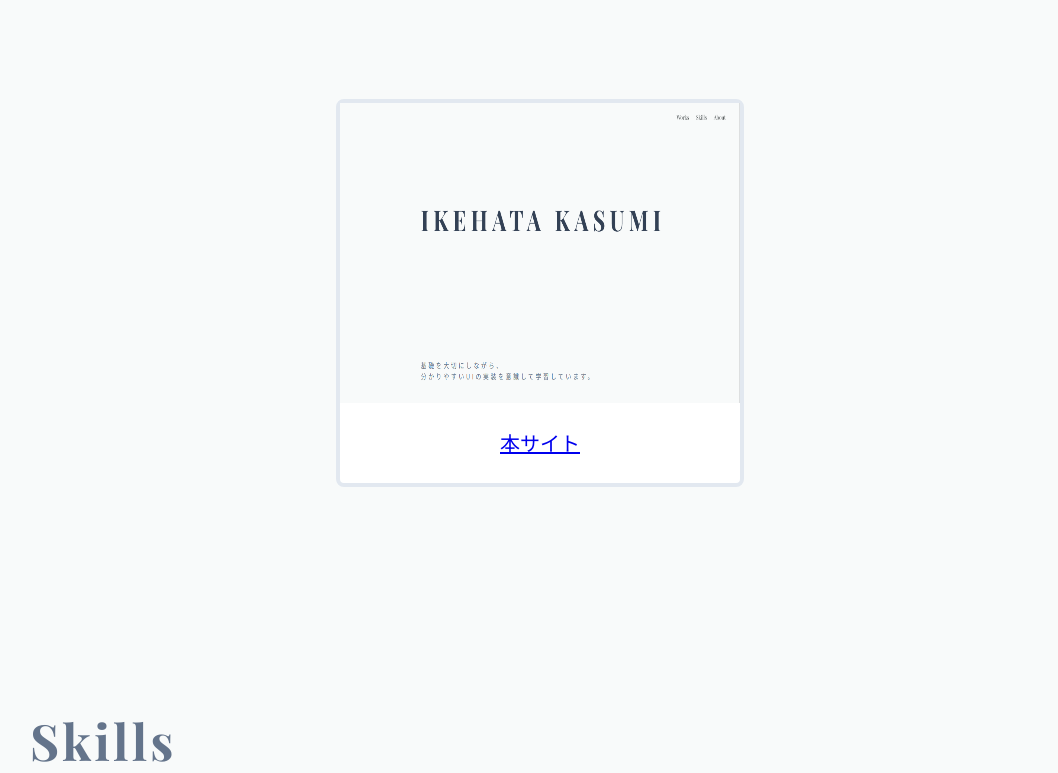
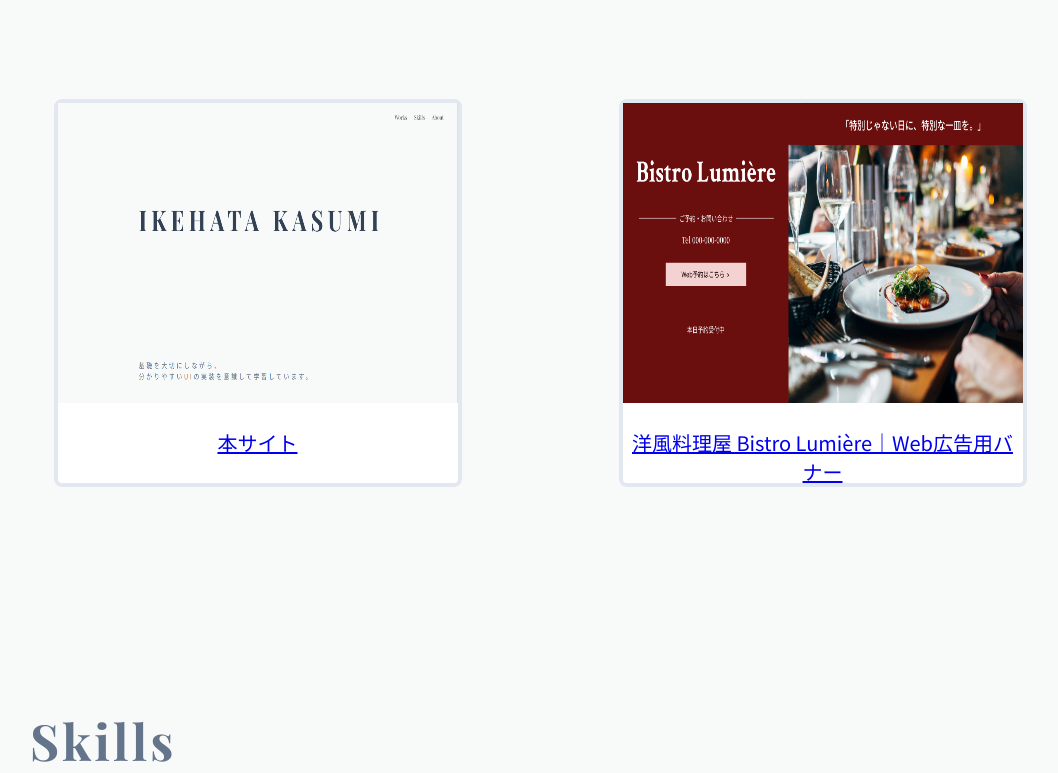
Before and after one commit to ikehatakasumi-del/myportfolio, a Next.js app: page / in a window 1280 px wide. Shown: the part 1487-2260 px from the top of the page, without its empty margins (100-1158 px from the left). Built offline with nearby package versions, Linux system fonts and the light colour scheme; a web font is replaced by a local one.

Commit message:
詳細ページの更新

```diff
--- a/app/(main)/page.js
+++ b/app/(main)/page.js
@@ -77,7 +77,7 @@ const Home = () => {
                         小さな変化に気づくことの重要性を学びました。<br/>
                     </p>
                     <p>
-                        現在は⚪︎⚪︎を目指して学習しています。<br/>
+                        現在はエンジニアを目指して学習しています。<br/>
                         看護師として培った<strong>「相手の立場に立って考える姿勢」</strong>は、<br/>
                         ユーザーにとって使いやすいUIを考える上でも<br/>
                         活かせると考えています。<br/>
--- a/app/layout.js
+++ b/app/layout.js
@@ -1,7 +1,8 @@
 import './globals.css';
 
 export const metadata = {
-  title: 'My Portfolio',
+  title: "My Portfolio",
+  description: "私のポートフォリオサイトです。",
 };
 
 export default function RootLayout({ children }) {
--- a/app/works-data.js
+++ b/app/works-data.js
@@ -5,25 +5,32 @@ export const works = [
     title: "Todoリスト",
     description:" \n Reactを用いて制作したTodoリストアプリです。\n タスクの追加・削除・完了状態の切り替えに加え、編集機能や進捗（達成数）の可視化も実装しました。\n データはlocalStorageに保存し、ページをリロードしても状態が保持されるようにしています。\n useStateとuseEffectを使った状態管理の理解を深めることを目的に制作しました。",
     contenttitle:"工夫した点・学んだこと",
-    content:"\n 1.localStorageを使い、永続化を実装した点 \n 2.編集モード用に状態を分け、UIとロジックを整理した点  \n 3.Enterキーで追加できるなど、使いやすさを意識した点",
+    content:"\n 1.使いやすさ \n 使う人が少しでも楽に操作できるように工夫しました。マウスに持ち替えなくてもEnterキーでタスクを追加できるようにしたり、今どれくらい頑張っているかが分かるように「達成度」を表示する機能を付けました。  \n \n 2.Reactの基礎を学習  \n このアプリ制作を通じて、Reactの基本である「データの動き（useState）」と「自動的な処理（useEffect）」を学びました。 \n特に、入力した内容が画面にすぐに反映される仕組みを理解するのに力を入れました。\n \n 3.苦労したこと \n 最初は一度書いたタスクを「後から編集する機能」や、ブラウザに「データを保存する機能」をどう作ればいいか分からず、とても苦労しました。 \n 何度もエラーが出ましたが、一つひとつの動きを整理して確認することで、無事に動かせたときは大きな達成感がありました。",
     image:"/Image/Todo.png",
     vercelUrl:"https://todolist-app-eta-bice.vercel.app/",
-    // githubUrl: ""
   },
   {
     slug: "project2",
     title: "お天気アプリ",
     description: "\n 外部の天気APIを利用して、指定した都市の現在の天気を取得・表示するWebアプリです。\n API通信の流れや非同期処理（async / await）の理解を目的に制作しました。\n データ取得中のローディング表示や、エラー発生時のメッセージ表示も実装しています。",
     contenttitle:"工夫した点・学んだこと",
-    content:"\n 1.AbortControllerを使用し、連続リクエスト時に不要な通信をキャンセルするようにした点  \n 2.入力値のバリデーションを行い、無駄なAPI通信を防いだ点  \n 3.ローディング・エラー・成功状態を分けて管理した点",
+    content:"\n 1. 非同期処理 \n 外部からデータを取ってくる「非同期処理（async/await）」の学習に力を入れました。\n データが届くまでに時間がかかるため、処理がどのような順番で進んでいくのか、最初は理解するのがとても大変でした。\n 技術書やネットで調べながら、「なぜここにこのコードが必要なのか」を一つひとつ自分に問いかけながらコードを書きました。 \n \n 2.スムーズな動作のための工夫  \n 何度もボタンを連打してしまった時に、余計な通信が重なってアプリが重くならないよう、「前の通信をキャンセルする（AbortController）」という仕組みにも挑戦しました。 \n 処理の流れが複雑で苦戦しましたが、実際に動いた時は仕組みへの理解が深まりました。 \n \n 3.今後の課題 \n APIを使った実装は、まだ知識があやふやな部分があると感じています。 \n 現在は「なんとなく動く」で終わらせず、より仕組みを理解して、もっと複雑なデータも扱えるように学習を続けています。",
     image:"/Image/お天気.png",
   },
   {
     slug: "project3",
     title: "本サイト",
-    description:" Next.jsを使って、ページを移動できるポートフォリオサイトを作りました。\n トップページから制作物紹介のページに移動できるようになっており、実際のWebサイトのような構成を意識しました。\n コードを分けて書くことで、あとから内容を追加しやすい作りにしています。",
+    description:" Next.jsを使って、ページを移動できるポートフォリオサイトを作りました。トップページから制作物紹介のページに移動できるようになっており、実際のWebサイトのような構成を意識しました。コードを分けて書くことで、あとから内容を追加しやすい作りにしています。",
     contenttitle:"工夫した点・学んだこと",
-    content:" 1.制作物の情報を配列でまとめ、Worksに新しい作品を追加しやすい作りにしました。\n 2.ページごとに同じ表示を使い回せるようにし、修正や管理がしやすいよう工夫しました。\n 3.データを整理して管理することで、コードが見やすくなることを学びました",
+    content:" 1.運用のしやすさ\n 将来的に作品が増えることを見越し、追加や修正が簡単にできるような仕組みにしました。データの管理場所を1つに絞ることで、ミスを防ぎ、素早く更新できる設計を学びました。\n \n 2.ユーザーの使いやすさ \n 「自分の作品をストレスなく見てもらうにはどうすればいいか」を考え、作品間の移動をスムーズにするナビゲーション機能を実装しました。 \n \n 3.苦労したこと \n ページ遷移の際、詳細ページでもトップ用のヘッダーが表示され続けてしまう問題に直面しました。「どのページでどの部品を表示させるか」という、ルーティングの構造（レイアウトの仕組み）を理解するのに時間がかかりましたが、試行錯誤の結果、ページごとに最適なレイアウトを適用させることができました。",
     image:"/Image/サイト.png",
   },
+  {
+    slug: "project4",
+    title: "洋風料理屋 Bistro Lumière｜Web広告用バナー",
+    description:" \n 25~40代の都市部在住の方をターゲットに、デートや記念日など少し特別な外食シーンを想定して制作した洋風料理店のWeb広告バナーです。\n 写真をメインに使用し、文字量を抑えて余白をしっかりと確保することで、上品で落ち着いた雰囲気を演出しました。\n 予約への導線も意識し、「Web予約はこちら」のCTAボタンを配置。 \n 電話だけでなくWeb予約にも対応していることを視覚的に示し、ユーザーがスムーズに行動できるよう設計しました。",
+    // contenttitle:"工夫した点・学んだこと",
+    content:"\n 〇使用ツール：Figma \n 〇制作時間：約2時間  \n 〇自主制作作品",
+    image:"/Image/フランス料理.png",
+  },
 ];
```
